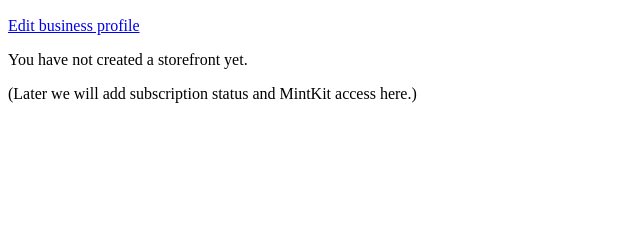
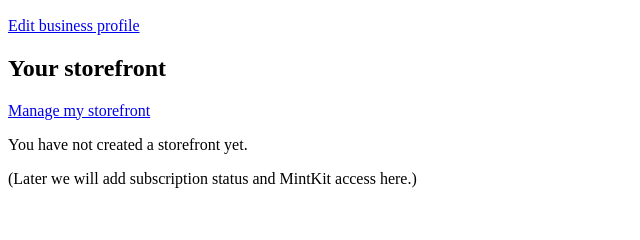
Before and after one commit to Oscar-Ivs/mintkit-hub, a Django app: template templates/accounts/dashboard.html in a window 1280 px wide. Shown: the part 252-492 px from the top of the page, without its empty margins (0-640 px from the left). Run offline with Django 5.2, Linux system fonts and the light colour scheme; the template is opened without the code that fills it, so the values that code supplies are empty.

Commit message:
Add Manage my storefront link and clarify storefront section on dashboard

```diff
--- a/templates/accounts/dashboard.html
+++ b/templates/accounts/dashboard.html
@@ -16,6 +16,12 @@
   <a href="{% url 'edit_profile' %}">Edit business profile</a>
 </p>
 
+<h2>Your storefront</h2>
+
+<p>
+  {# This is the place to edit description + contact details #}
+  <a href="{% url 'my_storefront' %}">Manage my storefront</a>
+</p>
 
 {% if storefront %}
   <p>
```
